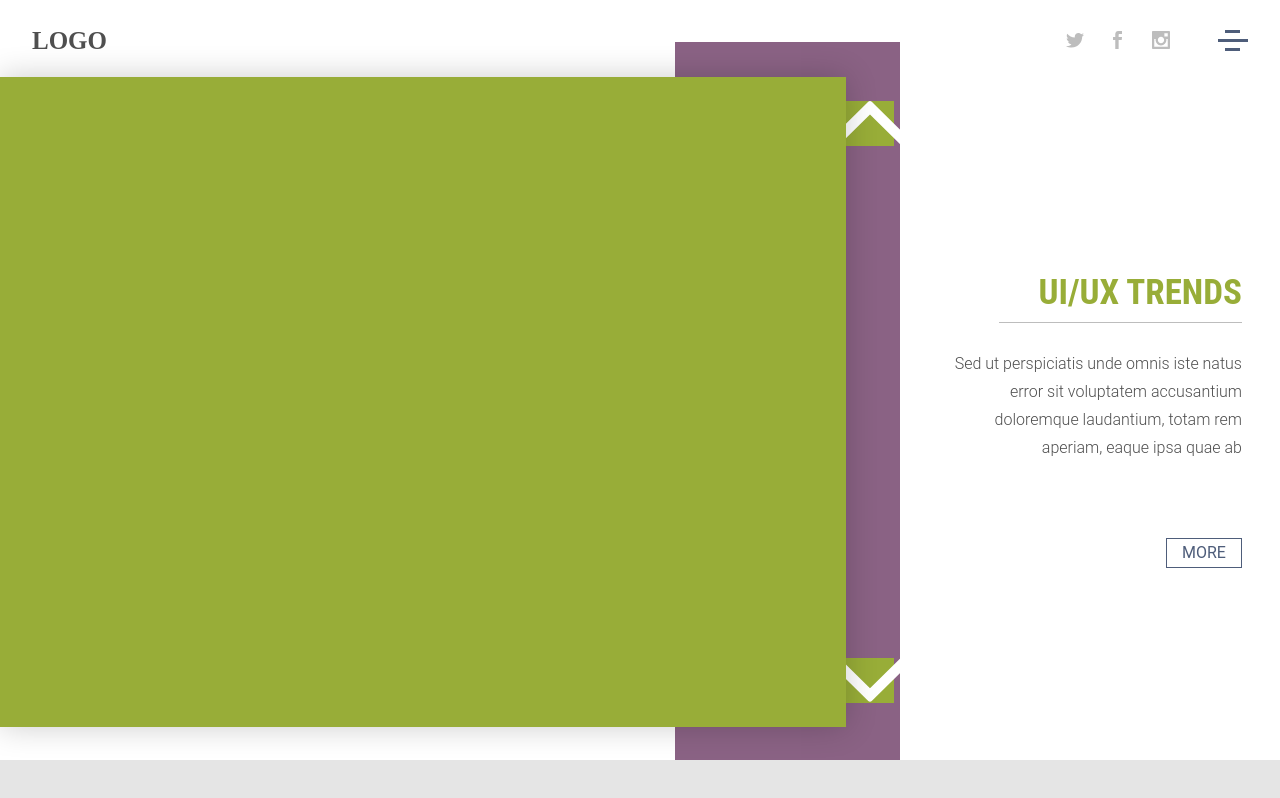
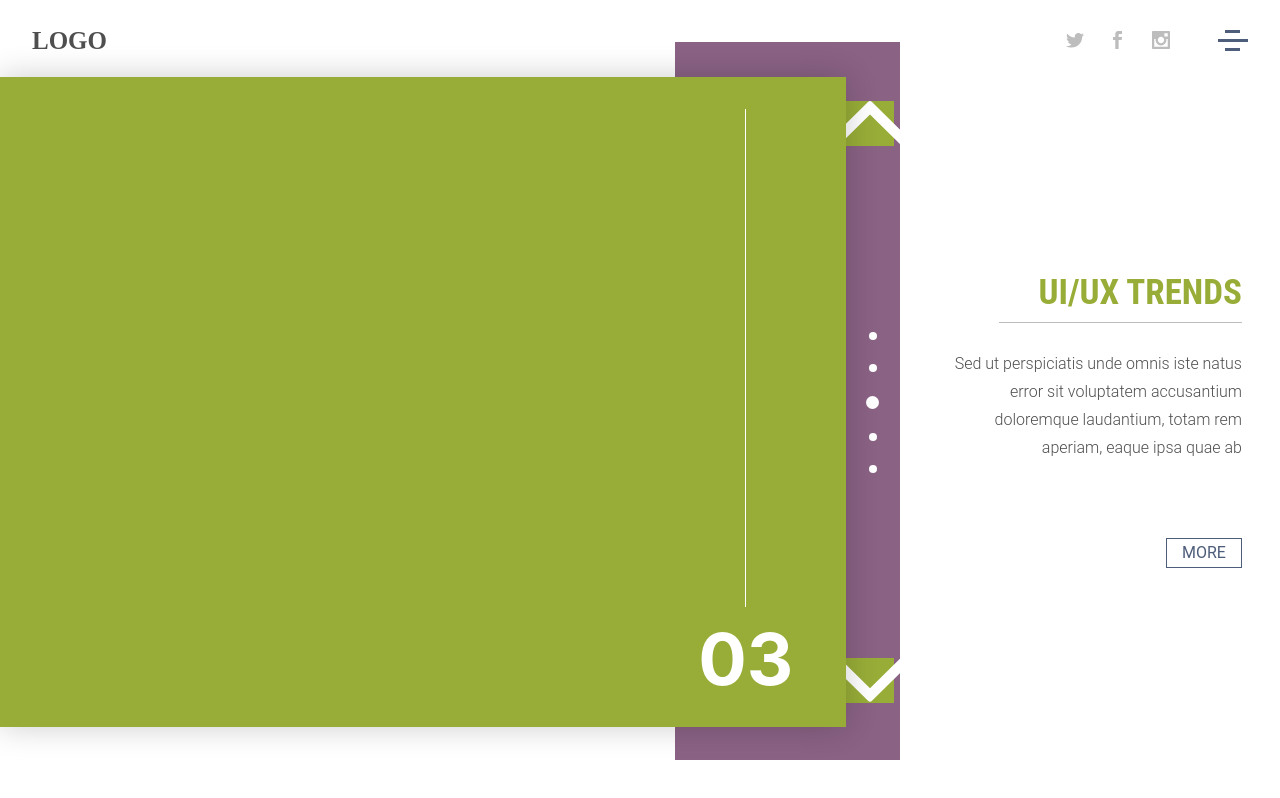
Before and after one commit to Andeson25/AlloizFront, an Angular app: page / in a window 1280 px wide. Built offline with nearby package versions, Linux system fonts and the light colour scheme.

Commit message:
Home component slider

```diff
--- a/src/app/pages/pages/home/home.component.css
+++ b/src/app/pages/pages/home/home.component.css
@@ -39,13 +39,44 @@
   background: #98AD38;
   z-index: 100;
   box-shadow: 0px 0px 30px rgba(0, 0, 0, 0.2);
+  position: relative;
 }
-
+.leftBlock .leftBlockContent{
+  position: absolute;
+  height: 90%;
+  top: 5%;
+  right: 50px;
+  width: 100px;
+}
+.leftBlock p {
+  font-size: 72px;
+  line-height: 84px;
+  font-weight: bold;
+  color: white;
+  text-align: center;
+  margin-top: 10%;
+}
+.leftBlock .line{
+  width: 0.1vw;
+  height: 85%;
+  margin: auto;
+  background-color: white;
+}
 .rightBlock{
   width: 6%;
   background: #8A6284;
 }
-
+.rightBlock .dot{
+  width: 8px;
+  height: 8px;
+  border-radius: 50%;
+  background-color: white;
+  margin: 3vh auto ;
+}
+.rightBlock .dotActive{
+  width: 13px;
+  height: 13px;
+}
 .middle{
   width: 100%;
   height: 100%;
--- a/src/app/pages/pages/home/home.component.html
+++ b/src/app/pages/pages/home/home.component.html
@@ -5,12 +5,24 @@
     <div class="top"></div>
   </div>
     <div class="middle d-flex ">
-      <div class="leftBlock"></div>
+      <div class="leftBlock">
+        <div class="justify-content-center leftBlockContent">
+          <div class="line"></div>
+          <p>0{{index}}</p>
+        </div>
+      </div>
       <div class="rightBlock d-flex flex-column justify-content-between">
-        <div class="arrowUp d-flex justify-content-center">
+        <div class="arrowUp d-flex justify-content-center" (click)="scroll(true)">
           <img src="../../../../assets/svg/arrowUp.svg" alt="arrow">
         </div>
-        <div class="arrowDown d-flex justify-content-center">
+        <div>
+          <div class="dot" [ngClass]="{'dotActive':index==1}"></div>
+          <div class="dot" [ngClass]="{'dotActive':index==2}"></div>
+          <div class="dot" [ngClass]="{'dotActive':index==3}"></div>
+          <div class="dot" [ngClass]="{'dotActive':index==4}"></div>
+          <div class="dot" [ngClass]="{'dotActive':index==5}"></div>
+        </div>
+        <div class="arrowDown d-flex justify-content-center" (click)="scroll(false)">
           <img src="../../../../assets/svg/arrowDown.svg" alt="arrow">
         </div>
       </div>
--- a/src/app/pages/pages/home/home.component.ts
+++ b/src/app/pages/pages/home/home.component.ts
@@ -7,9 +7,18 @@ import { Component, OnInit } from '@angular/core';
 })
 export class HomeComponent implements OnInit {
 
+  index: number = 3;
+
   constructor() { }
 
   ngOnInit() {
   }
+  scroll(event){
+    if(this.index>=2) {
+      event ? this.index -= 1 : this.index += 1;
+    }else if( this.index==1 && event==false) {
+      this.index += 1;
+    }
+  }
 
 }
--- a/src/styles.css
+++ b/src/styles.css
@@ -1,14 +1,14 @@
 /* You can add global styles to this file, and also import other style files */
 body,html{
   padding: 0;
-  background-color: #E5E5E5;
+  background-color: white!important;
   margin: 0;
 }
 *{
   outline: none!important;
 }
 .blur{
-  filter:blur(3px);
+  filter:blur(5px);
 }
 
 @font-face {
```
